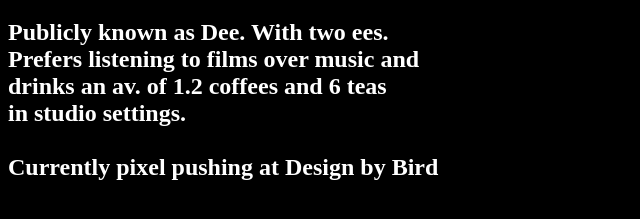
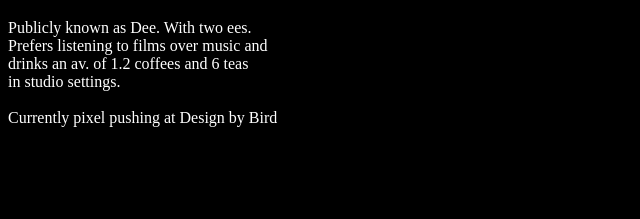
Before and after one commit to deemarcela/deemarcela.github.io, a plain HTML site: page unit_1/index.html in a window 1280 px wide. Shown: the part 61-280 px from the top of the page, without its empty margins (0-640 px from the left). Drawn offline with Linux system fonts and the light colour scheme.

Commit message:
editting style

```diff
--- a/unit_1/css/style.css
+++ b/unit_1/css/style.css
@@ -2,6 +2,6 @@
     background-color: black;
 }
 
-h1, h2, p {
+h1, p {
 	color: white;
 }
--- a/unit_1/index.html
+++ b/unit_1/index.html
@@ -5,12 +5,12 @@
 <title>A Collection of Visual History</title>
 <body>
     <h1>About Diana Marcela</h1>
-    <h2>Publicly known as Dee. With two ees.<br>
+    <p>Publicly known as Dee. With two ees.<br>
     Prefers listening to films over music and <br>
     drinks an av. of 1.2 coffees and 6 teas<br>
     in studio settings. <br>
     <br>
-    Currently pixel pushing at Design by Bird </h2>
+    Currently pixel pushing at Design by Bird</p>
 </body>
 
 
```
